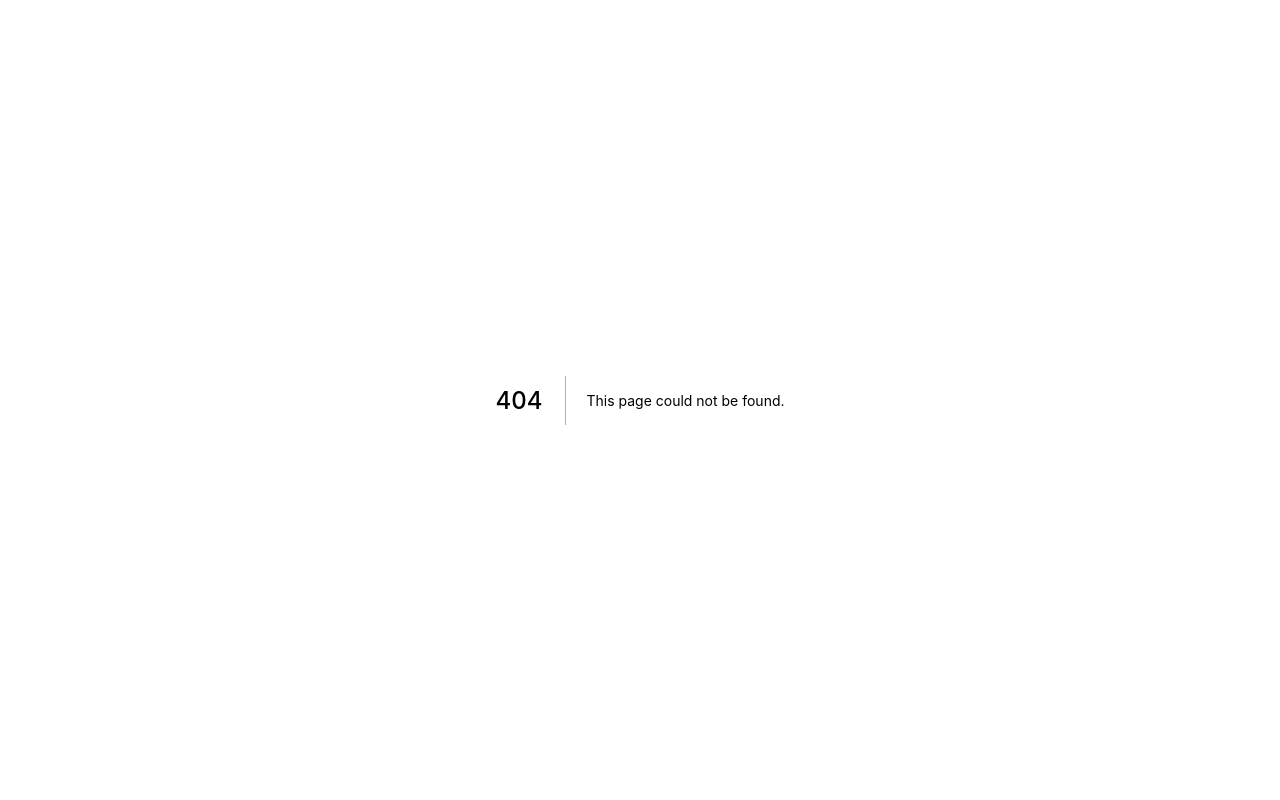
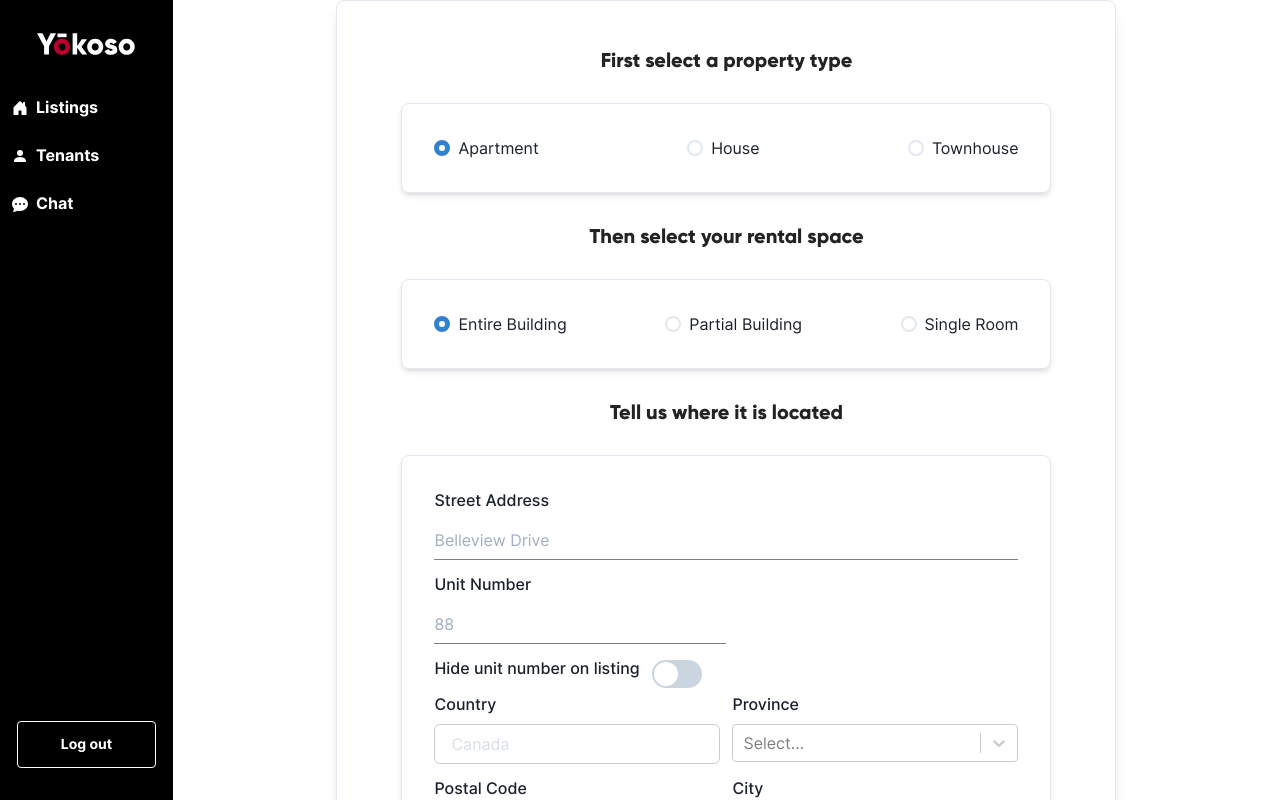
Before and after one commit to yokoso-capstone/yokoso, a Next.js app: page /createproperty in a window 1280 px wide. Before the commit this address had no page. Shown: the top 800 px of the page. Built offline with nearby package versions, Linux system fonts and the light colour scheme.

Commit message:
Init create property info 1 page

```diff
--- /dev/null
+++ b/components/core/ProvinceSelector.tsx
@@ -0,0 +1,22 @@
+import React from "react";
+import Select from "react-select";
+
+const options = [
+  { value: "Alberta", label: "AB" },
+  { value: "British Columbia", label: "BC" },
+  { value: "Manitoba", label: "MB" },
+  { value: "New Brunswick", label: "NB" },
+  { value: "Newfoundland and Labrador", label: "NL" },
+  { value: "Northwest Territories", label: "NT" },
+  { value: "Nova Scotia", label: "NS" },
+  { value: "Nunavut", label: "NU" },
+  { value: "Ontario", label: "ON" },
+  { value: "Prince Edward Island", label: "PE" },
+  { value: "Quebec", label: "QC" },
+  { value: "Saskatchewan", label: "SK" },
+  { value: "vanilla", label: "YT" },
+];
+
+const ProvinceSelector = () => <Select options={options} />;
+
+export default ProvinceSelector;
--- a/package.json
+++ b/package.json
@@ -29,6 +29,7 @@
     "react-datepicker": "^3.6.0",
     "react-dom": "^17.0.1",
     "react-icons": "^4.2.0",
+    "react-select": "^4.3.0",
     "react-slick": "^0.28.1",
     "slick-carousel": "^1.8.1"
   },
@@ -37,6 +38,8 @@
     "@types/node": "^14.14.28",
     "@types/react": "^17.0.2",
     "@types/react-datepicker": "^3.1.5",
+    "@types/react-select": "^4.0.13",
+    "@types/react-select-country-list": "^2.2.0",
     "@typescript-eslint/eslint-plugin": "^4.15.1",
     "@typescript-eslint/parser": "^4.15.1",
     "babel-eslint": "^10.1.0",
--- /dev/null
+++ b/pages/createproperty.tsx
@@ -0,0 +1,162 @@
+import React, { ReactElement } from "react";
+import {
+  FormLabel,
+  FormControl,
+  Input,
+  Flex,
+  Box,
+  Stack,
+  Radio,
+  RadioGroup,
+  Switch,
+} from "@chakra-ui/react";
+import Head from "next/head";
+import { Heading6 } from "@/components/core/Text";
+import Sidebar from "@/components/sections/Sidebar";
+import ProvinceSelector from "@/components/core/ProvinceSelector";
+import { ButtonSecondary } from "@/components/core/Button";
+
+function CreateProperty(): ReactElement {
+  const [propertyValue, setPropertyValue] = React.useState("1");
+  const [rentalValue, setRentalValue] = React.useState("1");
+  return (
+    <>
+      <Head>
+        <title>Yōkoso</title>
+        <meta name="description" content="ようこそ. Discover your new home." />
+      </Head>
+
+      <Flex direction="row">
+        <Sidebar />
+        <Flex width="full" align="center" justifyContent="center">
+          <Box
+            p={8}
+            // maxWidth="500px"
+            borderWidth={1}
+            borderRadius={8}
+            boxShadow="lg"
+          >
+            <Box my={4} textAlign="left">
+              <form>
+                <Heading6 textAlign="center" mb={4}>
+                  First select a property type
+                </Heading6>
+                <Box
+                  p={8}
+                  borderWidth={1}
+                  borderRadius={8}
+                  boxShadow="md"
+                  margin={8}
+                >
+                  <RadioGroup onChange={setPropertyValue} value={propertyValue}>
+                    <Stack
+                      direction="row"
+                      spacing={8}
+                      justifyContent="space-between"
+                    >
+                      <Radio value="1">Apartment</Radio>
+                      <Radio value="2">House</Radio>
+                      <Radio value="3">Townhouse</Radio>
+                    </Stack>
+                  </RadioGroup>
+                </Box>
+                <Heading6 textAlign="center" mb={4}>
+                  Then select your rental space
+                </Heading6>
+                <Box
+                  p={8}
+                  borderWidth={1}
+                  borderRadius={8}
+                  boxShadow="md"
+                  margin={8}
+                  justifyContent="center"
+                >
+                  <RadioGroup onChange={setRentalValue} value={rentalValue}>
+                    <Stack
+                      direction="row"
+                      spacing={8}
+                      justifyContent="space-between"
+                    >
+                      <Radio value="1">Entire Building</Radio>
+                      <Radio value="2">Partial Building</Radio>
+                      <Radio value="3">Single Room</Radio>
+                    </Stack>
+                  </RadioGroup>
+                </Box>
+
+                <Heading6 textAlign="center" mb={4}>
+                  Tell us where it is located
+                </Heading6>
+                <Box
+                  p={8}
+                  borderWidth={1}
+                  borderRadius={8}
+                  boxShadow="md"
+                  margin={8}
+                  justifyContent="center"
+                >
+                  <Stack spacing={3}>
+                    <FormControl>
+                      <FormLabel>Street Address</FormLabel>
+                      <Input
+                        variant="flushed"
+                        borderBottomColor="gray"
+                        placeholder="Belleview Drive"
+                        isRequired
+                      />
+                    </FormControl>
+                    <FormControl>
+                      <FormLabel>Unit Number</FormLabel>
+                      <Input
+                        variant="flushed"
+                        borderBottomColor="gray"
+                        placeholder="88"
+                        width="50%"
+                        isRequired
+                      />
+                    </FormControl>
+                    <FormControl display="flex" alignItems="center">
+                      <FormLabel mb={3}>Hide unit number on listing</FormLabel>
+                      <Switch id="hide-unit-number" size="lg" />
+                    </FormControl>
+                  </Stack>
+                  <Stack paddingBottom={3} spacing={3} direction="row">
+                    <Box width="50%">
+                      <FormLabel>Country</FormLabel>
+                      <Input
+                        placeholder="Canada"
+                        isDisabled
+                        borderColor="gray"
+                      />
+                    </Box>
+                    <Box width="50%">
+                      <FormLabel>Province</FormLabel>
+                      <ProvinceSelector />
+                    </Box>
+                  </Stack>
+                  <Stack spacing={3} direction="row">
+                    <Box width="50%">
+                      <FormLabel>Postal Code</FormLabel>
+                      <Input isRequired placeholder="A2B 3C4" />
+                    </Box>
+                    <Box width="50%">
+                      <FormLabel>City</FormLabel>
+                      <Input isRequired placeholder="Ottawa" />
+                    </Box>
+                  </Stack>
+                </Box>
+                <Box display="flex" justifyContent="center">
+                  <ButtonSecondary type="submit" width="50%">
+                    Next
+                  </ButtonSecondary>
+                </Box>
+              </form>
+            </Box>
+          </Box>
+        </Flex>
+      </Flex>
+    </>
+  );
+}
+
+export default CreateProperty;
```
